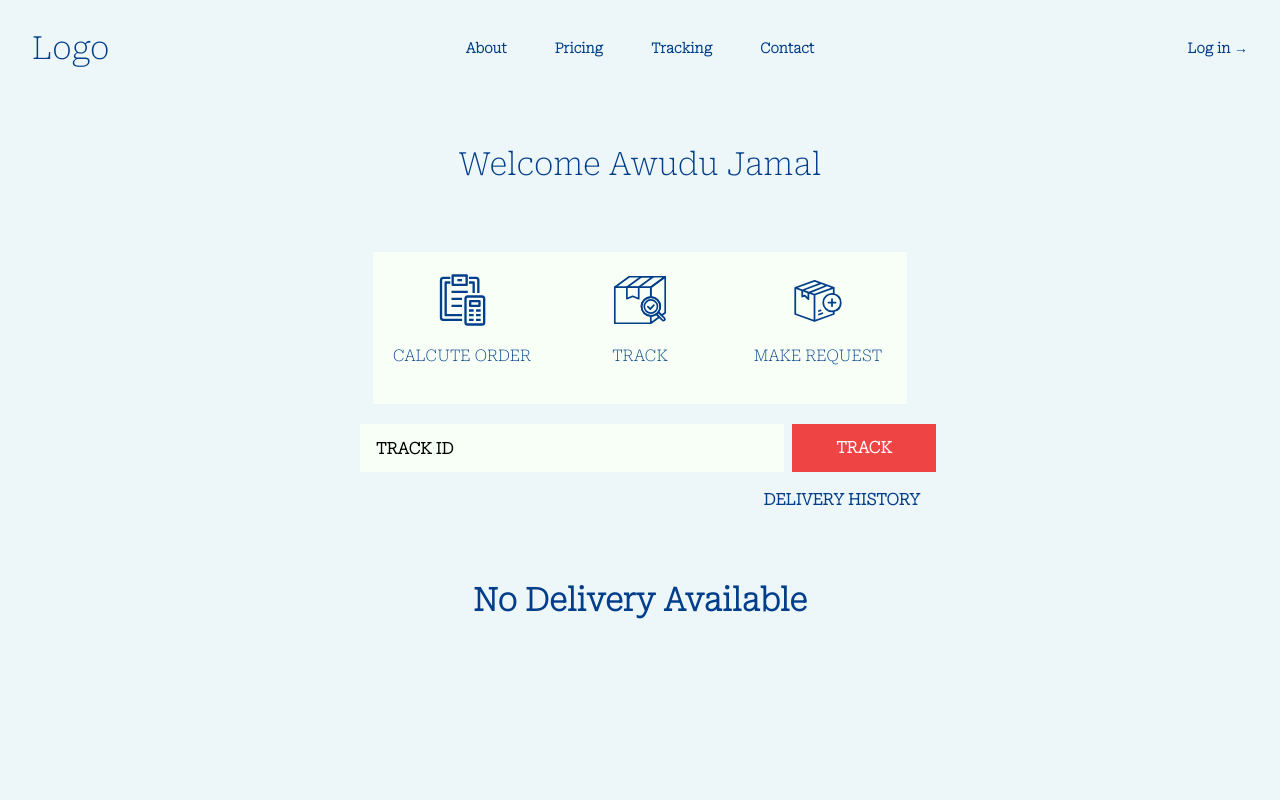
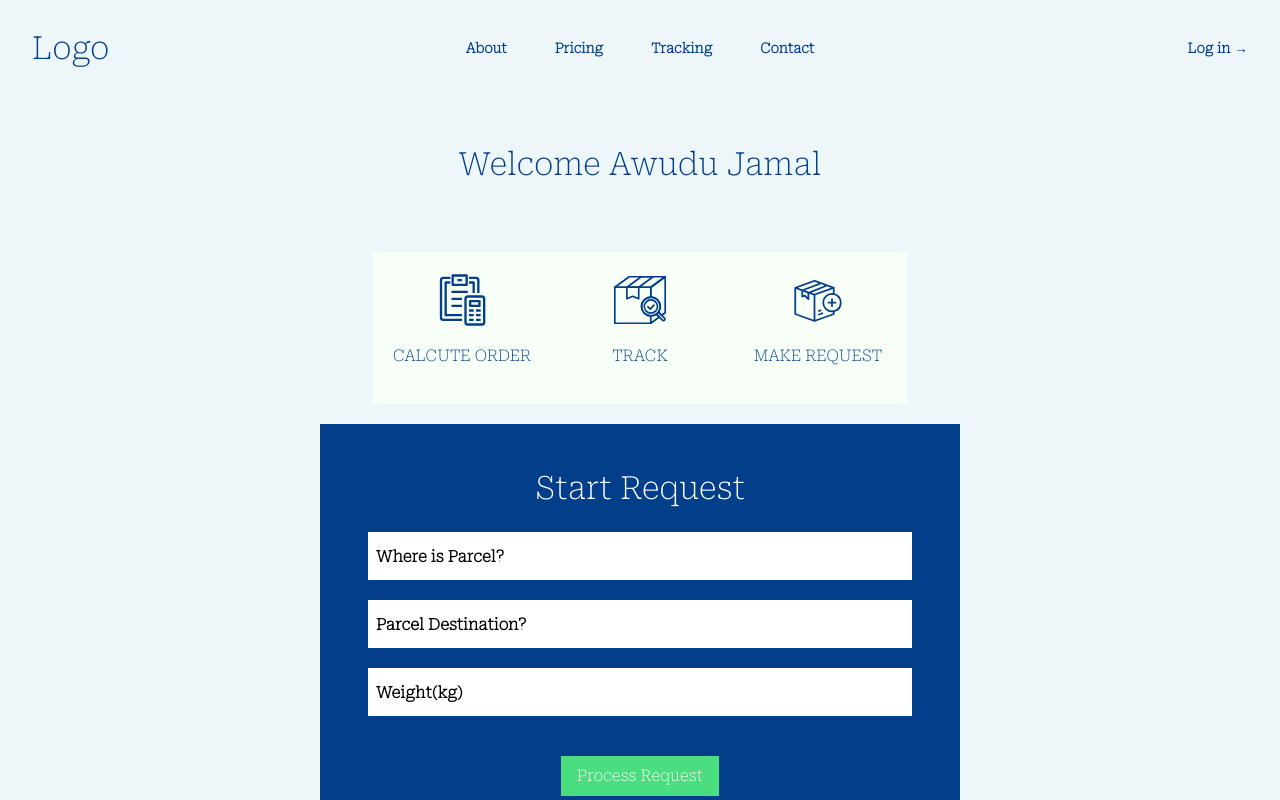
Before and after one commit to Awudu-Jamal1/delivery_frotend, a React (Vite) app: page /about in a window 1280 px wide. Shown: the top 800 px of the page. Built offline with nearby package versions, Linux system fonts and the light colour scheme.

Commit message:
Working on request Page

```diff
--- a/src/pages/customer/Request.jsx
+++ b/src/pages/customer/Request.jsx
@@ -1,6 +1,29 @@
 export default function Request(){
     return(
         <>
-        this request page</>
+        <div className="flex justify-center ">
+            <div className=" w-[40em] py-10 px-12 bg-my-blue text-white">
+                <div className="text-center">
+                    <h1>Start Request</h1>
+                </div>
+                <div className="w-full ">
+                    {/* <label htmlFor=""></label> */}
+
+
+                    <div className="my-5">
+                    <input type="text" placeholder="Where is Parcel?" name="" id="" className=" px-2 w-full placeholder-[#000] h-12 font-bold " />
+                    </div>
+                    <div className="my-5">
+                    <input type="text" placeholder="Parcel Destination?" name="" id="" className="h-12 px-2 w-full placeholder-[#000] font-bold" />
+                    </div>
+                    <div className="my-5">
+                    <input type="text" placeholder="Weight(kg)" name="" id="" className="h-12 px-2 w-full placeholder-[#000] font-bold" />
+                    </div>
+                    <div className="text-center pt-5 "><button className="bg-green-400 py-2 px-4">Process Request</button></div>
+                </div>
+            </div>
+
+        </div>
+        </>
     )
 }
--- a/src/pages/customer/Userpage.jsx
+++ b/src/pages/customer/Userpage.jsx
@@ -1,5 +1,6 @@
 import accounting from "../../assets/accounting.svg";
 import Intro from "./intro";
+import Request from "./Request";
 import Tracking from "./tracking";
 
 export default function Userpage() {
@@ -14,11 +15,17 @@ export default function Userpage() {
             <Intro/>
             </div>
 
-          <Tracking/>
+          <Request/>
     </div>
         </div>
         <div className="flex justify-center my-12">
           <div><h1 className="font-bold">No Delivery Available </h1></div>
+          <div>
+          <svg xmlns="http://www.w3.org/2000/svg" data-name="Layer 1" viewBox="0 0 128 128"><path d="M52.77 74.89a2 2 0 0 0 2.83 0l8.4-8.4 8.4 8.4a2 2 0 0 0 2.83-2.83l-8.4-8.4 8.4-8.4a2 2 0 0 0-2.83-2.83l-8.4 8.4-8.4-8.4a2 2 0 0 0-2.83 2.83l8.4 8.4-8.4 8.4a2 2 0 0 0 0 2.83Z"/><path d="m127.11 36.34-24-16A2 2 0 0 0 102 20H2a2 2 0 0 0-1.49.68A2 2 0 0 0 0 22s0 68 0 68a2 2 0 0 0 .89 1.66l24 16A2.29 2.29 0 0 0 26 108h100a2 2 0 0 0 2-2s0-68 0-68a2 2 0 0 0-.89-1.66ZM104 25.74 119.39 36H104Zm-80 76.52L8.61 92H24ZM24 88H4V25.74l20 13.33ZM8.61 24H100v12H26.61ZM100 40v48H28V40Zm-72 64V92h73.39l18 12Zm96-1.74-20-13.33V40h20Z"/></svg>
+          </div>
+          <div>
+
+          </div>
         </div>
       </div>
     </>
```
